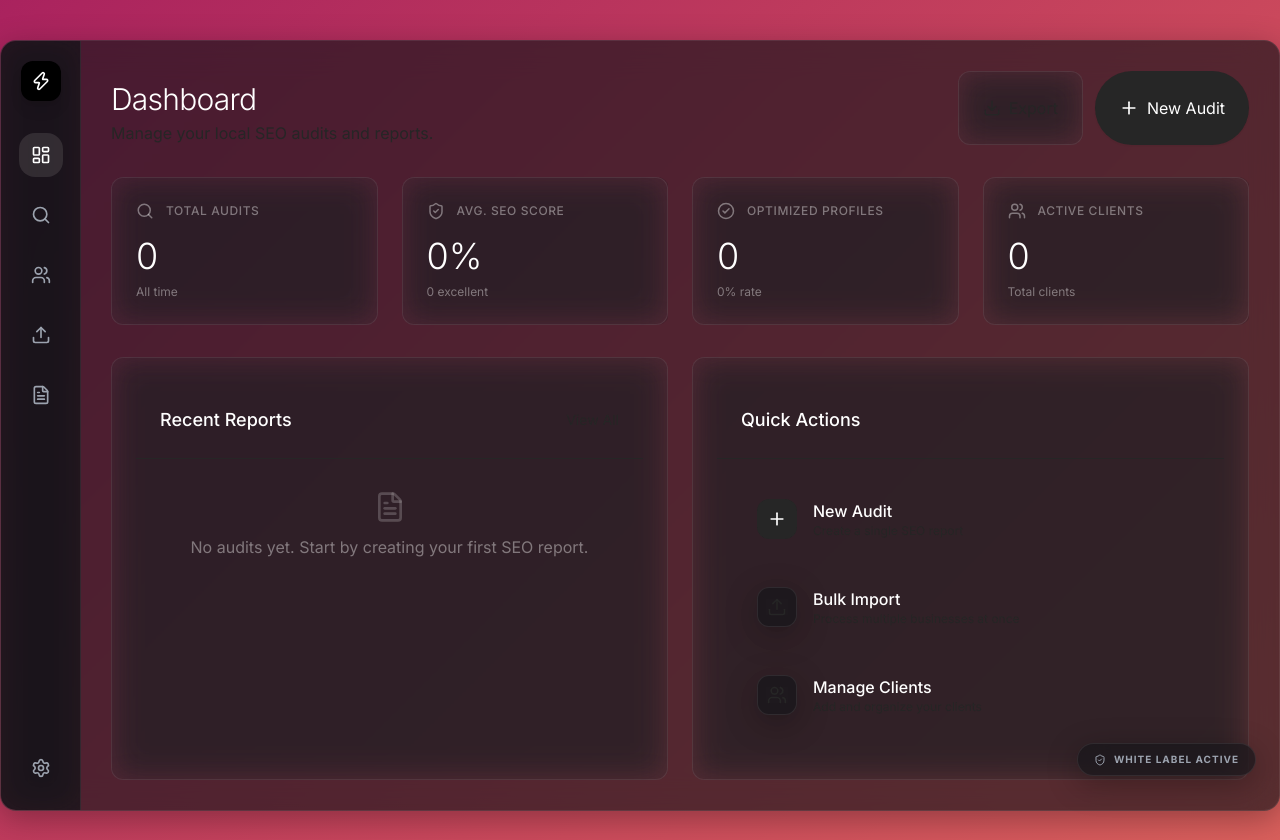
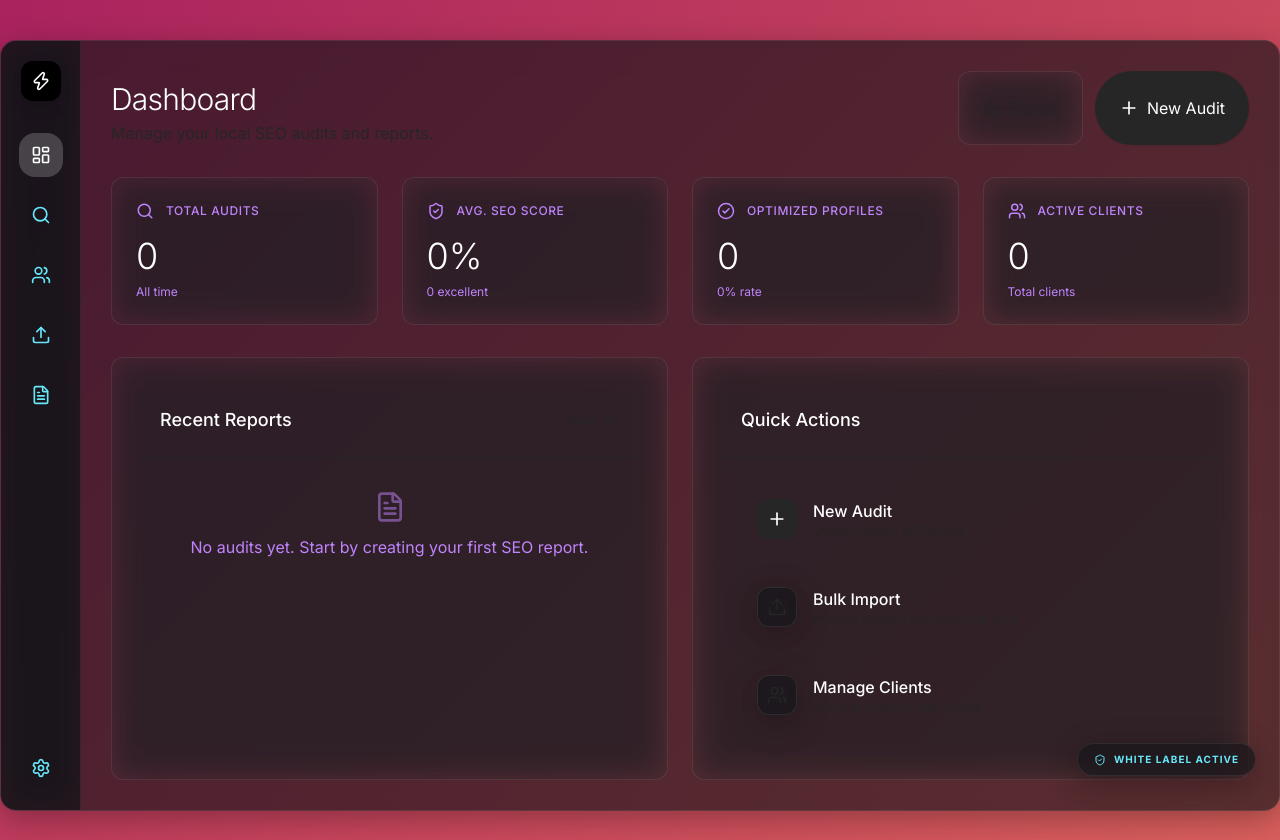
Before and after one commit to christopherhenrico-dotcom/PulseSEO, a React (Vite) app: page / in a window 1280 px wide. Both pictures are taken after a click on the button "Live Demo". Built offline with nearby package versions, Linux system fonts and the light colour scheme.

Commit message:
Fix text colors - cyan instead of gray for dark theme readability

```diff
--- a/src/App.tsx
+++ b/src/App.tsx
@@ -33,7 +33,7 @@ const Templates = lazy(() => import('./components/views/templates').then(m => ({
 function ViewLoader() {
   return (
     <div className="flex items-center justify-center h-full">
-      <Loader2 className="w-8 h-8 animate-spin text-gray-400 dark:text-gray-500" />
+      <Loader2 className="w-8 h-8 animate-spin text-cyan-400" />
     </div>
   );
 }
@@ -297,12 +297,12 @@ export default function App() {
           { v: 'bulk', icon: UploadIcon, title: 'Bulk Audit' },
           { v: 'templates', icon: FileTextIcon, title: 'Templates' },
         ].map(({ v, icon: Icon, title }) => (
-          <button key={v} title={title} onClick={() => setView(v as any)} className={`p-3 rounded-2xl transition-all ${view === v ? 'bg-white/10 text-white' : 'text-gray-400 hover:text-white hover:bg-white/5'}`}>
+          <button key={v} title={title} onClick={() => setView(v as any)} className={`p-3 rounded-2xl transition-all ${view === v ? 'bg-white/20 text-white' : 'text-cyan-300 hover:text-white hover:bg-white/10'}`}>
             <Icon size={20} />
           </button>
         ))}
       </div>
-      <button title="Settings" onClick={() => setView('settings')} className={`p-3 rounded-2xl transition-all ${view === 'settings' ? 'bg-white/10 text-white' : 'text-gray-400 hover:text-white hover:bg-white/5'}`}>
+      <button title="Settings" onClick={() => setView('settings')} className={`p-3 rounded-2xl transition-all ${view === 'settings' ? 'bg-white/20 text-white' : 'text-cyan-300 hover:text-white hover:bg-white/10'}`}>
         <SettingsIcon size={20} />
       </button>
     </>
--- a/src/components/layout.tsx
+++ b/src/components/layout.tsx
@@ -26,7 +26,7 @@ export const MainLayout: React.FC<MainLayoutProps> = ({ settings, logoPreview, c
         {children}
       </ContentArea>
     </div>
-    <div className="fixed bottom-6 right-6 flex items-center gap-2 glass rounded-full px-4 py-2 text-[10px] font-bold uppercase tracking-widest text-gray-400">
+    <div className="fixed bottom-6 right-6 flex items-center gap-2 glass rounded-full px-4 py-2 text-[10px] font-bold uppercase tracking-widest text-cyan-300">
       <ShieldCheck size={12} />
       <span>White Label Active</span>
     </div>
--- a/src/components/views/landing.tsx
+++ b/src/components/views/landing.tsx
@@ -64,19 +64,19 @@ export const LandingPage: React.FC<LandingPageProps> = ({ settings, logoPreview,
             <span className="font-bold text-xl tracking-tight text-gray-900 dark:text-white">{settings.brandName}</span>
           </div>
           <nav className="hidden md:flex items-center gap-8">
-            <a href="#features" className="text-sm text-gray-600 dark:text-gray-400 hover:text-gray-900 dark:hover:text-white transition-colors">Features</a>
-            <a href="#how-it-works" className="text-sm text-gray-600 dark:text-gray-400 hover:text-gray-900 dark:hover:text-white transition-colors">How It Works</a>
-            <a href="#pricing" className="text-sm text-gray-600 dark:text-gray-400 hover:text-gray-900 dark:hover:text-white transition-colors">Pricing</a>
+            <a href="#features" className="text-sm text-gray-600 dark:text-cyan-300 hover:text-white transition-colors">Features</a>
+            <a href="#how-it-works" className="text-sm text-gray-600 dark:text-cyan-300 hover:text-white transition-colors">How It Works</a>
+            <a href="#pricing" className="text-sm text-gray-600 dark:text-cyan-300 hover:text-white transition-colors">Pricing</a>
           </nav>
           <div className="flex gap-3 items-center">
             <button
               onClick={onThemeToggle}
-              className="p-2 rounded-xl hover:bg-gray-100 dark:hover:bg-white/10 transition-colors text-gray-600 dark:text-gray-400"
+              className="p-2 rounded-xl hover:bg-gray-100 dark:hover:bg-white/10 transition-colors text-gray-600 dark:text-cyan-300"
               aria-label="Toggle theme"
             >
               {currentTheme === 'light' ? <Moon size={18} /> : <Sun size={18} />}
             </button>
-            <button onClick={() => setView('dashboard')} className="hidden sm:block text-sm font-medium text-gray-600 dark:text-gray-400 hover:text-gray-900 dark:hover:text-white transition-colors">Live Demo</button>
+            <button onClick={() => setView('dashboard')} className="hidden sm:block text-sm font-medium text-gray-600 dark:text-cyan-300 hover:text-white transition-colors">Live Demo</button>
             <button onClick={() => document.getElementById('pricing')?.scrollIntoView({ behavior: 'smooth' })} className="px-5 py-2 rounded-full hover:opacity-90 transition-all text-sm font-semibold bg-gradient-to-r from-purple-600 to-pink-600 text-white shadow-lg shadow-purple-500/25">
               Get Started
             </button>
--- a/src/index.css
+++ b/src/index.css
@@ -58,8 +58,8 @@
     --input: 0 0% 15%;
     --ring: 0 0% 85%;
     --text-primary: #ffffff;
-    --text-secondary: rgba(255, 255, 255, 0.6);
-    --text-tertiary: rgba(255, 255, 255, 0.4);
+    --text-secondary: #22d3ee; /* cyan */
+    --text-tertiary: #c084fc; /* purple */
     --success: #22C55E;
     --warning: #F59E0B;
     --error: #EF4444;
```
